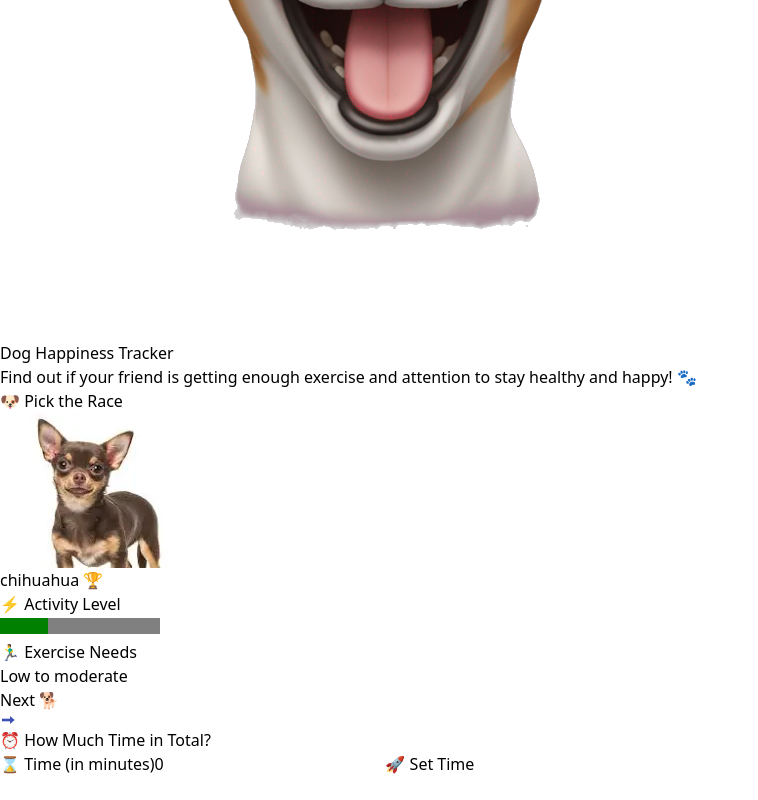
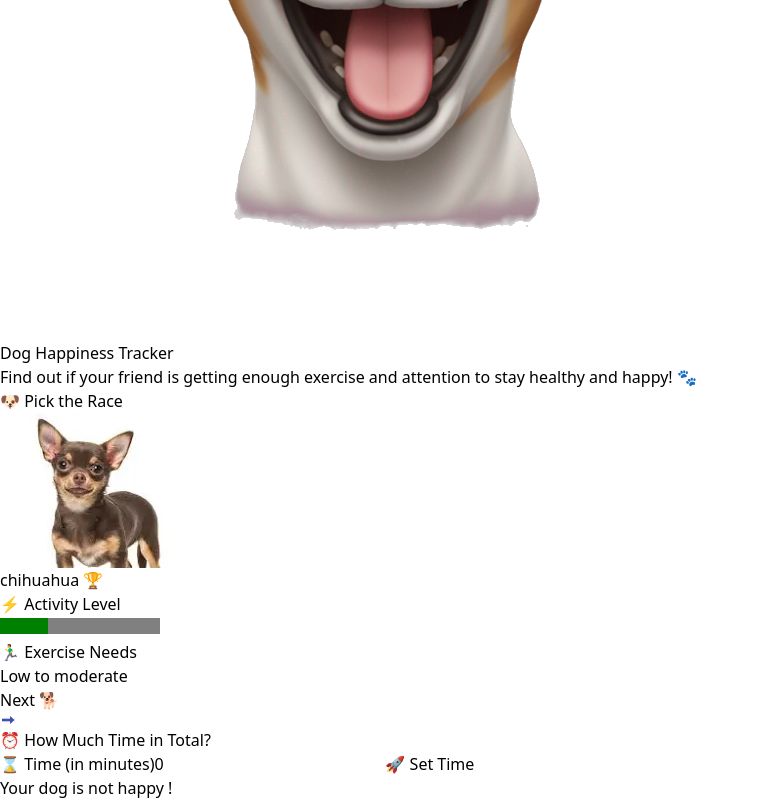
Before and after one commit to Giorgiod91/IsMyDogHappy, a Next.js app: page / in a window 1280 px wide. Shown: the part 427-1227 px from the top of the page, without its empty margins (0-758 px from the left). Before the commit the page ends 1203 px from the top, so only its background shows below. Built offline with nearby package versions, Linux system fonts and the light colour scheme.

Commit message:
adding more functions and states to showif dog is happy with the amount it moves depending on the input a user gives

```diff
--- a/src/app/HelperFunctions/Calculate.ts
+++ b/src/app/HelperFunctions/Calculate.ts
@@ -1,9 +1,16 @@
+"use client";
+import { useState } from "react";
 import { DogRaces } from "../utils/DogRace";
 
-const difference = (DogRaces: any[], time: number) => {
+const difference = (
+  DogRaces: any[],
+  time: number,
+  setHappy: (isHappy: boolean) => void,
+) => {
   DogRaces.forEach((dog) => {
-    if (time < dog.need) {
-      console.log("your dog needs more !");
+    if (time > dog.need) {
+      setHappy(true);
+      console.log("your dog is happy !");
     } else {
       console.log("your dog is happy !");
     }
--- a/src/app/components/TimeToMove.tsx
+++ b/src/app/components/TimeToMove.tsx
@@ -7,7 +7,7 @@ type Props = {};
 
 function TimeToMove({}: Props) {
   const [time, setTime] = useState(0);
-
+  const [isHappy, setIsHappy] = useState(false);
   const safeTheInput = () => {};
 
   //const handleOnChange = (e: React.ChangeEvent<HTMLInputElement>) => {
@@ -17,7 +17,7 @@ function TimeToMove({}: Props) {
 
   const handleSubmit = (e: React.FormEvent<HTMLFormElement>) => {
     e.preventDefault();
-    difference(DogRaces, time);
+    difference(DogRaces, time, setIsHappy);
   };
   return (
     <div className="flex h-[300px] w-[300px] flex-col items-center rounded-xl border-4 border-[#D3A585] bg-[#FFF8E7] p-5 shadow-lg transition-transform hover:scale-105">
@@ -42,6 +42,11 @@ function TimeToMove({}: Props) {
         >
           🚀 Set Time
         </button>
+        {isHappy ? (
+          <p className="text-green-500">Your dog is happy !</p>
+        ) : (
+          <p className="text-red-500">Your dog is not happy !</p>
+        )}
       </form>
     </div>
   );
```
